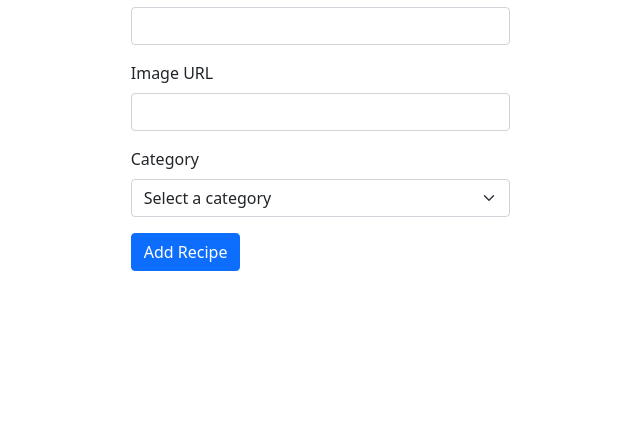
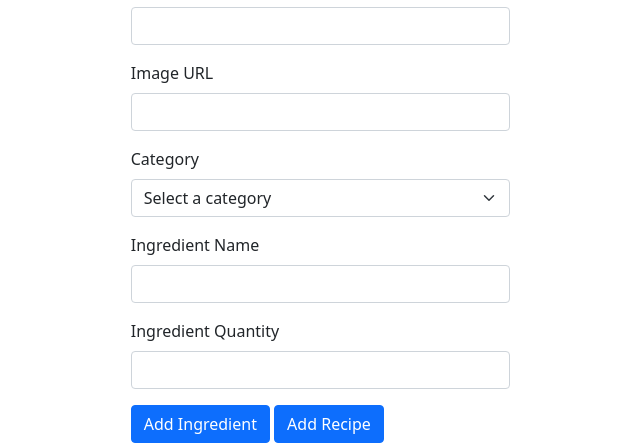
Before and after one commit to SABA-SALEH/yummy-hub, a Flask app: page /add_recipe in a window 1280 px wide. Shown: the part 735-1178 px from the top of the page, without its empty margins (462-1102 px from the left). Before the commit the page ends 1006 px from the top, so only its background shows below. Run offline with Flask 3, Linux system fonts and the light colour scheme; the visitor is signed in with stand-in values (Sample User, id 1).

Commit message:
modified add recipe and edit recipe

```diff
--- a/recipemanager/routes.py
+++ b/recipemanager/routes.py
@@ -83,9 +83,9 @@ def logout():
     session.pop('username', None)
     return redirect(url_for('home'))
 
+
 @app.route('/add_recipe', methods=['GET', 'POST'])
 def add_recipe():
-
     if 'username' not in session:
         return redirect(url_for('login'))
 
@@ -101,7 +101,6 @@ def add_recipe():
         image_url = request.form['image_url']
 
         user_id = session.get('user_id')
-
         new_recipe = Recipe(
             title=title,
             description=description,
@@ -112,6 +111,16 @@ def add_recipe():
             preparation_time=preparation_time,
             cook_time=cook_time
         )
+
+        ingredients = []
+        for i in range(1, 11):
+            ingredient_name = request.form.get(f'ingredient_name_{i}')
+            ingredient_quantity = request.form.get(f'ingredient_quantity_{i}')
+            if ingredient_name and ingredient_quantity:
+                ingredients.append({"name": ingredient_name, "quantity": ingredient_quantity})
+
+        for ingredient in ingredients:
+            new_recipe.add_ingredient(ingredient['name'], ingredient['quantity'])
 
         db.session.add(new_recipe)
         db.session.commit()
@@ -127,6 +136,7 @@ def add_recipe():
 
     return render_template('add_recipe.html', categories=categories, username=username)
 
+
 @app.route('/view_recipes')
 def view_recipes():
     if 'username' not in session:
@@ -136,7 +146,12 @@ def view_recipes():
     user_id = session.get('user_id')
     user_recipes = Recipe.query.filter_by(user_id=user_id).all()
 
+    for recipe in user_recipes:
+        if recipe.ingredients is None:
+            recipe.ingredients = []
+
     return render_template('view_recipes.html', username=username, recipes=user_recipes)
+
 
 @app.route('/manage_recipes')
 def manage_recipes():
@@ -155,9 +170,8 @@ def manage_recipes():
 def edit_recipe(recipe_id):
     if 'username' not in session:
         return redirect(url_for('login'))
-    username = session['username']
+
     user_id = session.get('user_id')
-
     recipe = Recipe.query.filter_by(id=recipe_id, user_id=user_id).first()
 
     if not recipe:
@@ -173,6 +187,23 @@ def edit_recipe(recipe_id):
         recipe.cook_time = request.form['cook_time']
         recipe.image_url = request.form['image_url']
 
+        recipe.ingredients = []
+        index = 0
+        while True:
+            ingredient_name = request.form.get(f'ingredient_name_{index}')
+            ingredient_quantity = request.form.get(f'ingredient_quantity_{index}')
+            if ingredient_name is not None and ingredient_quantity is not None:
+                recipe.ingredients.append({"name": ingredient_name, "quantity": ingredient_quantity})
+                index += 1
+            else:
+                break
+
+        new_ingredient_names = request.form.getlist('new_ingredient_name')
+        new_ingredient_quantities = request.form.getlist('new_ingredient_quantity')
+        for name, quantity in zip(new_ingredient_names, new_ingredient_quantities):
+            if name.strip() and quantity.strip():
+                recipe.ingredients.append({"name": name, "quantity": quantity})
+
         db.session.commit()
 
         flash('Recipe updated successfully!', 'success')
@@ -185,7 +216,8 @@ def edit_recipe(recipe_id):
         {'id': 4, 'name': 'Sweet Treats'}
     ]
 
-    return render_template('edit_recipe.html', username=username, recipe=recipe, categories=categories)
+    return render_template('edit_recipe.html', username=session['username'], recipe=recipe, categories=categories, ingredientCounter=len(recipe.ingredients))
+
 
 @app.route('/delete_recipe/<int:recipe_id>', methods=['POST'])
 def delete_recipe(recipe_id):
@@ -193,7 +225,6 @@ def delete_recipe(recipe_id):
         return redirect(url_for('login'))
 
     user_id = session.get('user_id')
-
     recipe = Recipe.query.filter_by(id=recipe_id, user_id=user_id).first()
 
     if not recipe:
--- a/recipemanager/static/js/script.js
+++ b/recipemanager/static/js/script.js
@@ -0,0 +1,71 @@
+
+    var ingredientCounter = 1;
+
+    function addIngredientField() {
+        ingredientCounter++;
+
+
+        var ingredientNameField = document.createElement("div");
+        ingredientNameField.classList.add("mb-3");
+        ingredientNameField.innerHTML = `
+            <label for="ingredient_name_${ingredientCounter}" class="form-label">Ingredient Name</label>
+            <input type="text" class="form-control" id="ingredient_name_${ingredientCounter}" name="ingredient_name_${ingredientCounter}">
+        `;
+
+
+        var ingredientQuantityField = document.createElement("div");
+        ingredientQuantityField.classList.add("mb-3");
+        ingredientQuantityField.innerHTML = `
+            <label for="ingredient_quantity_${ingredientCounter}" class="form-label">Ingredient Quantity</label>
+            <input type="text" class="form-control" id="ingredient_quantity_${ingredientCounter}" name="ingredient_quantity_${ingredientCounter}">
+        `;
+
+
+        var ingredientFieldsContainer = document.getElementById("ingredientFields");
+        ingredientFieldsContainer.appendChild(ingredientNameField);
+        ingredientFieldsContainer.appendChild(ingredientQuantityField);
+    }
+
+
+
+
+var ingredientCounter2 = 1;
+
+
+
+    function addIngredientField2() {
+        var ingredientNameField = document.createElement("div");
+        ingredientNameField.classList.add("mb-3");
+        ingredientNameField.innerHTML = '<label for="new_ingredient_name_' + ingredientCounter2 + '" class="form-label">New Ingredient Name</label>' +
+            '<input type="text" class="form-control" id="new_ingredient_name_' + ingredientCounter2 + '" name="new_ingredient_name">';
+
+        var ingredientQuantityField = document.createElement("div");
+        ingredientQuantityField.classList.add("mb-3");
+        ingredientQuantityField.innerHTML = '<label for="new_ingredient_quantity_' + ingredientCounter2 + '" class="form-label">New Ingredient Quantity</label>' +
+            '<input type="text" class="form-control" id="new_ingredient_quantity_' + ingredientCounter2 + '" name="new_ingredient_quantity">';
+
+        var ingredientFieldsContainer = document.getElementById("ingredientFields");
+        ingredientFieldsContainer.appendChild(ingredientNameField);
+        ingredientFieldsContainer.appendChild(ingredientQuantityField);
+
+        ingredientCounter2++;
+    }
+
+
+
+    function validateForm() {
+        var title = document.getElementById("title").value;
+        var description = document.getElementById("description").value;
+        var instructions = document.getElementById("instructions").value;
+        var preparationTime = document.getElementById("preparation_time").value;
+        var cookTime = document.getElementById("cook_time").value;
+        var imageUrl = document.getElementById("image_url").value;
+        var category = document.getElementById("category").value;
+
+        if (title.trim() === "" || description.trim() === "" || instructions.trim() === "" || preparationTime.trim() === "" || cookTime.trim() === "" || imageUrl.trim() === "" || category.trim() === "") {
+            alert("Please fill out all required fields.");
+            return false;
+        }
+
+        return true;
+    }
--- a/recipemanager/templates/add_recipe.html
+++ b/recipemanager/templates/add_recipe.html
@@ -1,4 +1,3 @@
-<!-- add_recipe.html -->
 {% extends "base2.html" %}
 
 {% block content %}
@@ -6,27 +5,32 @@
     <div class="row">
         <div class="col-md-6 offset-md-3">
             <h2>Add Recipe</h2>
-            <form method="POST">
+            <form id="addRecipeForm" method="POST" onsubmit="return validateForm()">
                 <div class="mb-3">
                     <label for="title" class="form-label">Title</label>
                     <input type="text" class="form-control" id="title" name="title" required>
                 </div>
+
                 <div class="mb-3">
                     <label for="description" class="form-label">Description</label>
                     <textarea class="form-control" id="description" name="description" rows="3"></textarea>
                 </div>
+
                 <div class="mb-3">
                     <label for="instructions" class="form-label">Instructions</label>
                     <textarea class="form-control" id="instructions" name="instructions" rows="6" required></textarea>
                 </div>
+
                 <div class="mb-3">
                     <label for="preparation_time" class="form-label">Preparation Time (minutes)</label>
                     <input type="number" class="form-control" id="preparation_time" name="preparation_time" required>
                 </div>
+
                 <div class="mb-3">
                     <label for="cook_time" class="form-label">Cook Time (minutes)</label>
                     <input type="number" class="form-control" id="cook_time" name="cook_time" required>
                 </div>
+
                 <div class="mb-3">
                     <label for="image_url" class="form-label">Image URL</label>
                     <input type="text" class="form-control" id="image_url" name="image_url" required>
@@ -42,9 +46,23 @@
                     </select>
                 </div>
 
-                <button type="submit" class="btn btn-primary">Add Recipe</button>
+                <div id="ingredientFields">
+                    <div class="mb-3">
+                        <label for="ingredient_name_1" class="form-label">Ingredient Name</label>
+                        <input type="text" class="form-control" id="ingredient_name_1" name="ingredient_name_1">
+                    </div>
+                    <div class="mb-3">
+                        <label for="ingredient_quantity_1" class="form-label">Ingredient Quantity</label>
+                        <input type="text" class="form-control" id="ingredient_quantity_1" name="ingredient_quantity_1">
+                    </div>
+                </div>
+                <button type="button" class="btn btn-primary" onclick="addIngredientField()">Add Ingredient</button>
+
+                <button type="submit" class="btn btn-primary" onclick="validateForm()">Add Recipe</button>
             </form>
         </div>
     </div>
 </div>
+
+
 {% endblock %}
--- a/recipemanager/templates/base2.html
+++ b/recipemanager/templates/base2.html
@@ -56,5 +56,6 @@
 
     <script src="https://code.jquery.com/jquery-3.6.0.min.js"></script>
     <script src="https://cdn.jsdelivr.net/npm/bootstrap@5.0.2/dist/js/bootstrap.bundle.min.js"></script>
+    <script src="{{ url_for('static', filename='js/script.js') }}"></script>
 </body>
 </html>
```
Also changed, not shown: recipemanager/models.py (+9 -0 lines), recipemanager/templates/edit_recipe.html (+23 -3 lines), recipemanager/templates/view_recipes.html (+10 -0 lines).
